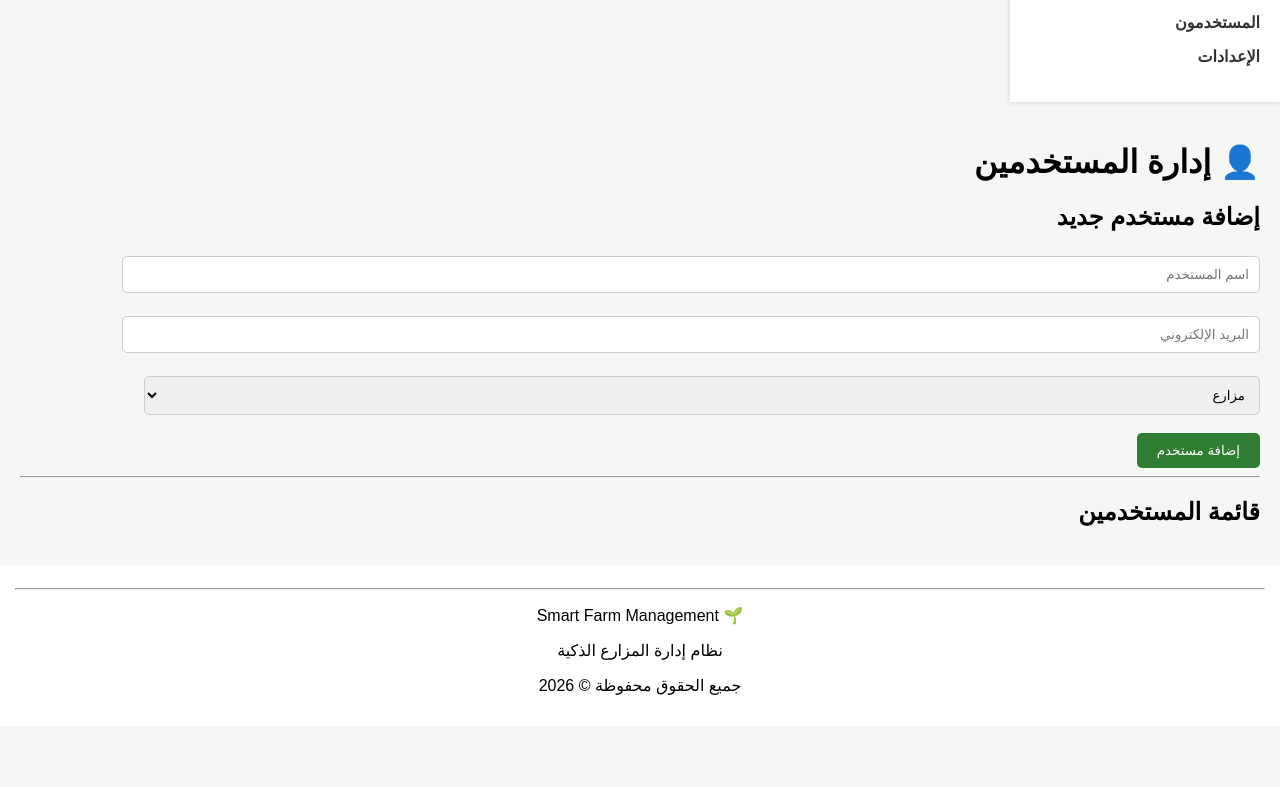
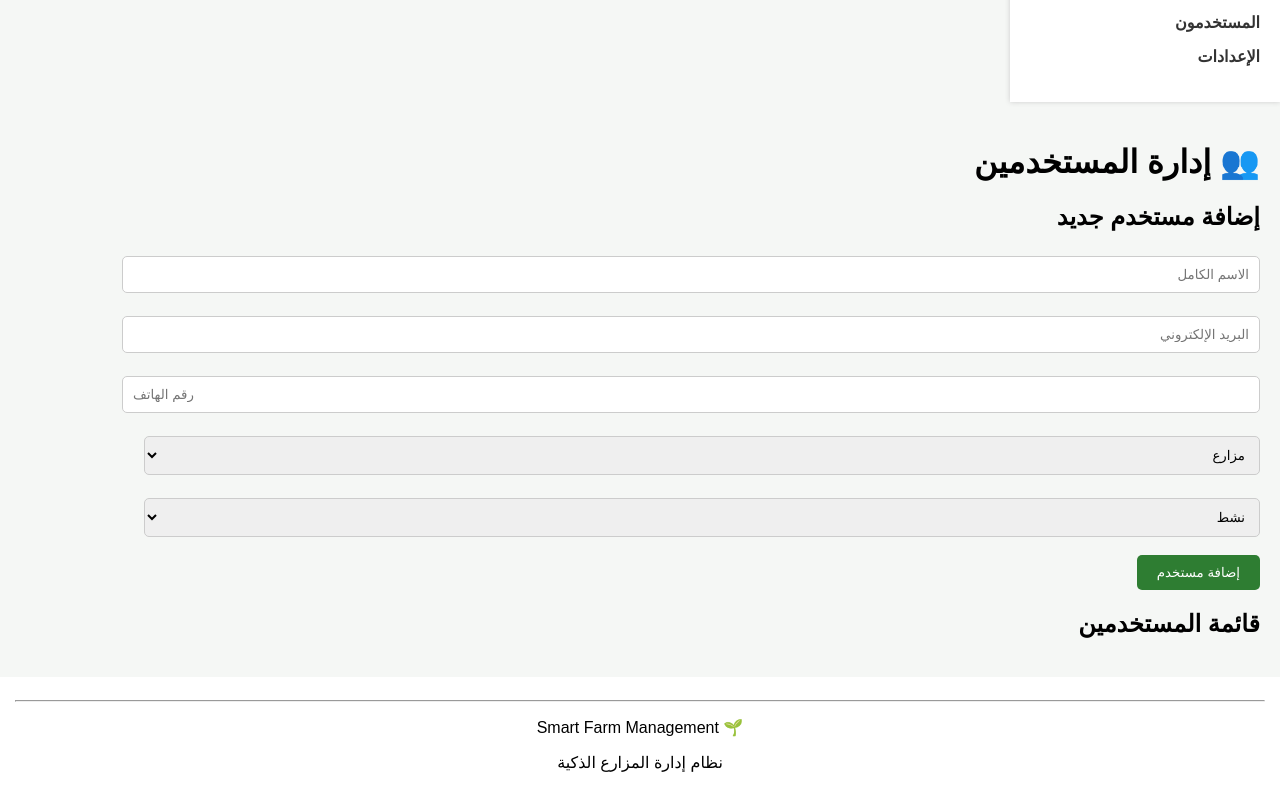
Before and after one commit to hasan776643tt-ops/LAVENDER, a React (Vite) app: page /users in a window 1280 px wide. Shown: the part 713-1500 px from the top of the page. Before the commit the page ends 1439 px from the top, so only its background shows below. Built offline with nearby package versions, Linux system fonts and the light colour scheme.

Commit message:
Update Users.jsx

```diff
--- a/src/pages/Users.jsx
+++ b/src/pages/Users.jsx
@@ -1,5 +1,8 @@
 import { useState, useContext } from "react";
 import { FarmContext } from "../context/FarmContext";
+
+import Card from "../components/Card";
+import Button from "../components/Button";
 
 export default function Users() {
 
@@ -8,89 +11,75 @@ export default function Users() {
     setUsers,
   } = useContext(FarmContext);
 
-
   const [name, setName] = useState("");
-
   const [email, setEmail] = useState("");
-
+  const [phone, setPhone] = useState("");
   const [role, setRole] = useState("مزارع");
-
-
+  const [status, setStatus] = useState("نشط");
 
   const addUser = () => {
 
     if (!name || !email) return;
 
-
     const newUser = {
 
       id: Date.now(),
 
-      name: name,
+      name,
+      email,
+      phone,
+      role,
+      status,
 
-      email: email,
-
-      role: role,
+      createdAt:
+        new Date().toLocaleDateString(),
 
     };
-
 
     setUsers([
       ...users,
       newUser,
     ]);
 
-
     setName("");
-
     setEmail("");
-
+    setPhone("");
     setRole("مزارع");
+    setStatus("نشط");
 
   };
-
-
 
   const deleteUser = (id) => {
 
     setUsers(
       users.filter(
-        (user) => user.id !== id
+        (user) =>
+          user.id !== id
       )
     );
 
   };
-
-
 
   return (
 
     <div>
 
       <h1>
-        👤 إدارة المستخدمين
+        👥 إدارة المستخدمين
       </h1>
 
-
-      <h2>
-        إضافة مستخدم جديد
-      </h2>
-
-
+      <Card title="إضافة مستخدم جديد">
 
         <input
           type="text"
-        placeholder="اسم المستخدم"
+          placeholder="الاسم الكامل"
           value={name}
           onChange={(e) =>
             setName(e.target.value)
           }
         />
 
-
         <br /><br />
-
-
 
         <input
           type="email"
@@ -101,10 +90,18 @@ export default function Users() {
           }
         />
 
+        <br /><br />
+
+        <input
+          type="tel"
+          placeholder="رقم الهاتف"
+          value={phone}
+          onChange={(e) =>
+            setPhone(e.target.value)
+          }
+        />
 
         <br /><br />
-
-
 
         <select
           value={role}
@@ -122,6 +119,10 @@ export default function Users() {
           </option>
 
           <option>
+            مراقب
+          </option>
+
+          <option>
             مشرف
           </option>
 
@@ -129,63 +130,93 @@ export default function Users() {
             مدير النظام
           </option>
 
+        </select>
+
+        <br /><br />
+
+        <select
+          value={status}
+          onChange={(e) =>
+            setStatus(e.target.value)
+          }
+        >
+
+          <option>
+            نشط
+          </option>
+
+          <option>
+            موقوف
+          </option>
+
+          <option>
+            بانتظار التفعيل
+          </option>
 
         </select>
 
-
         <br /><br />
 
+        <Button
+          onClick={addUser}
+        >
+          إضافة مستخدم
+        </Button>
 
-
-      <button onClick={addUser}>
-        إضافة مستخدم
-      </button>
-
-
-      <hr />
-
+      </Card>
 
       <h2>
         قائمة المستخدمين
       </h2>
 
-
-
-      <ul>
-
       {users.map((user) => (
 
-          <li key={user.id}>
+        <Card
+          key={user.id}
+          title={user.name}
+        >
 
-            👤 {user.name}
+          <p>
+            📧 البريد:
+            {" "}
+            {user.email}
+          </p>
 
-            <br />
+          <p>
+            📱 الهاتف:
+            {" "}
+            {user.phone}
+          </p>
 
-            📧 {user.email}
+          <p>
+            🔑 الصلاحية:
+            {" "}
+            {user.role}
+          </p>
 
-            <br />
+          <p>
+            🟢 الحالة:
+            {" "}
+            {user.status}
+          </p>
 
-            🔑 الصلاحية: {user.role}
+          <p>
+            📅 تاريخ الإنشاء:
+            {" "}
+            {user.createdAt}
+          </p>
 
-
-            <br />
-
-
-            <button
+          <Button
             onClick={() =>
               deleteUser(user.id)
             }
           >
-              حذف
-            </button>
+            حذف المستخدم
+          </Button>
 
-
-          </li>
+        </Card>
 
       ))}
-
-      </ul>
-
 
     </div>
 
```
Lines whose indentation alone changed are shown as unchanged.
